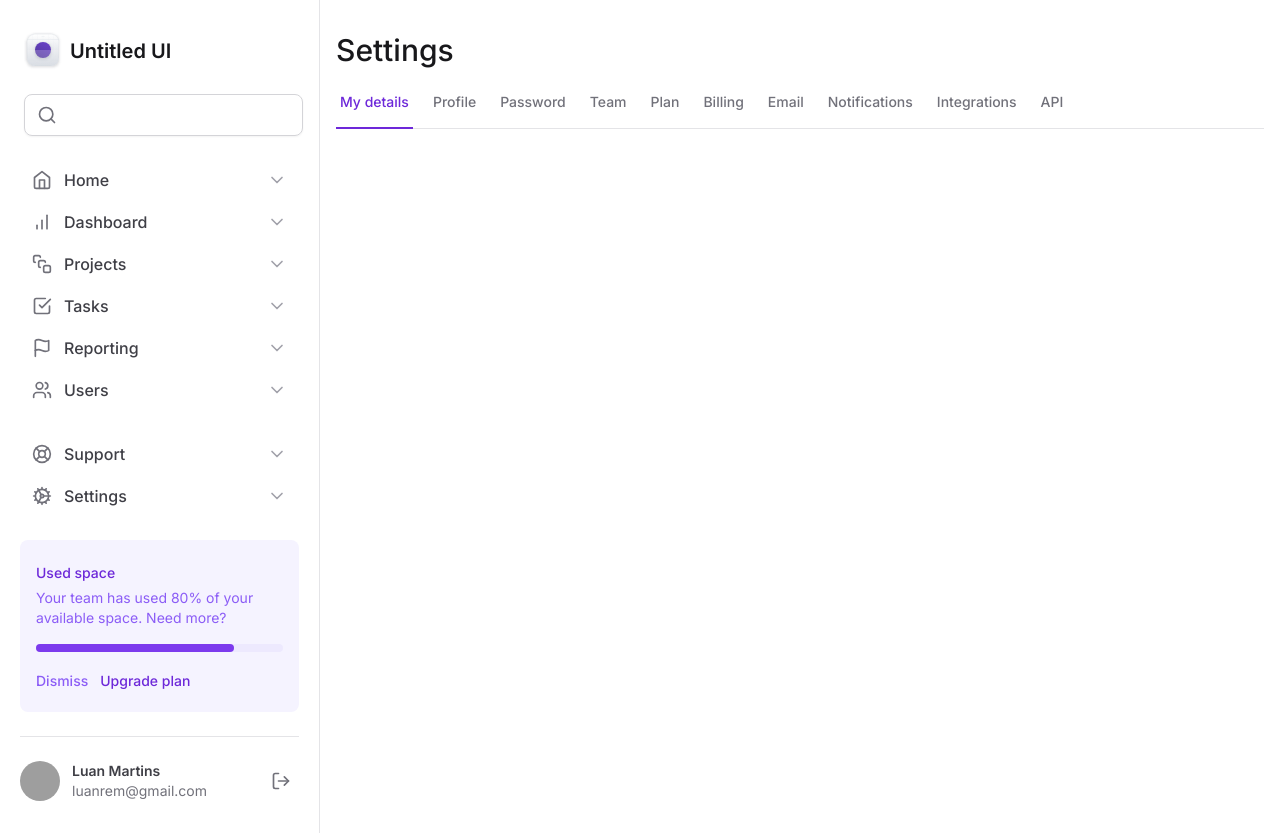
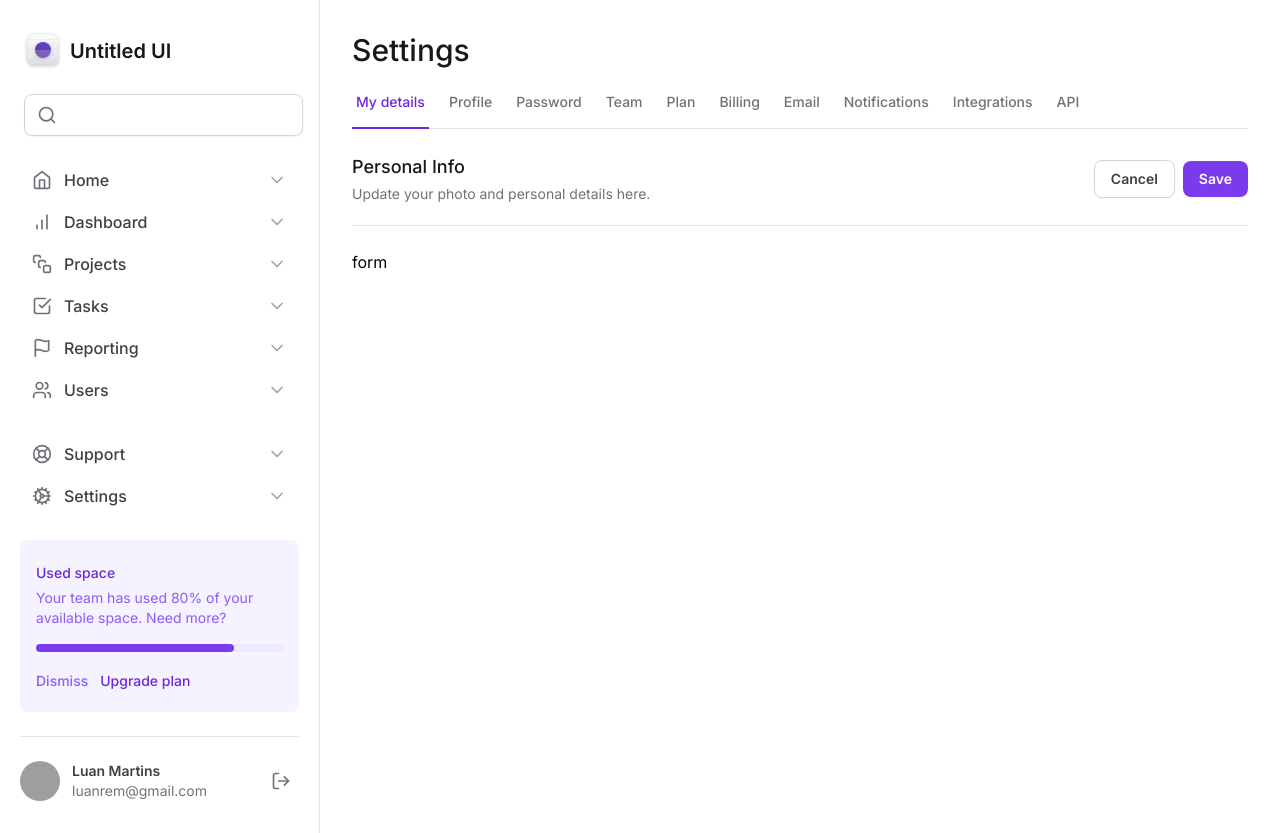
Before and after one commit to luanrem/tailwind-next, a Next.js app: page / in a window 1280 px wide. Built offline with nearby package versions, Linux system fonts and the light colour scheme; grey boxes are pictures that could not be loaded.

Commit message:
C03 - Estrutura do Formulário

```diff
--- a/src/app/layout.tsx
+++ b/src/app/layout.tsx
@@ -20,7 +20,7 @@
       <body className={inter.className}>
         <div className='min-h-screen grid grid-cols-app'>
           <Sidebar />
-          <main className='px-4 pb-12 pt-8'>
+          <main className='px-8 pb-12 pt-8'>
             {children}
           </main>
         </div>
--- a/src/app/page.tsx
+++ b/src/app/page.tsx
@@ -6,6 +6,32 @@
       <h1 className="text-3xl font-medium text-zinc-900">Settings</h1>
 
       <SettingsTabs />
+
+      <div className="mt-6 flex flex-col">
+        <div className="flex justify-between items-center pb-5 border-b border-zinc-200">
+          <div className="space-y-1">
+            <h2 className="text-lg font-medium text-zinc-900">Personal Info</h2>
+            <span className="text-sm text-zinc-500">Update your photo and personal details here.</span>
+          </div>
+          <div className="flex items-center gap-2">
+            <button
+              type="button"
+              className="rounded-lg px-4 py-2 text-sm font-semibold shadow-sm border border-zinc-300 text-zinc-700 hover:bg-zinc-50"
+            >
+              Cancel
+            </button>
+            <button
+              form="settings"
+              type="submit"
+              className="rounded-lg px-4 py-2 text-sm font-semibold shadow-sm bg-violet-600 text-white hover:bg-violet-700"
+            >
+              Save
+            </button>
+          </div>
+        </div>
+
+        <form id="settings" action="" className="mt-6 flex flex-col w-full">form</form>
+      </div>
     </>
   )
 }
```
